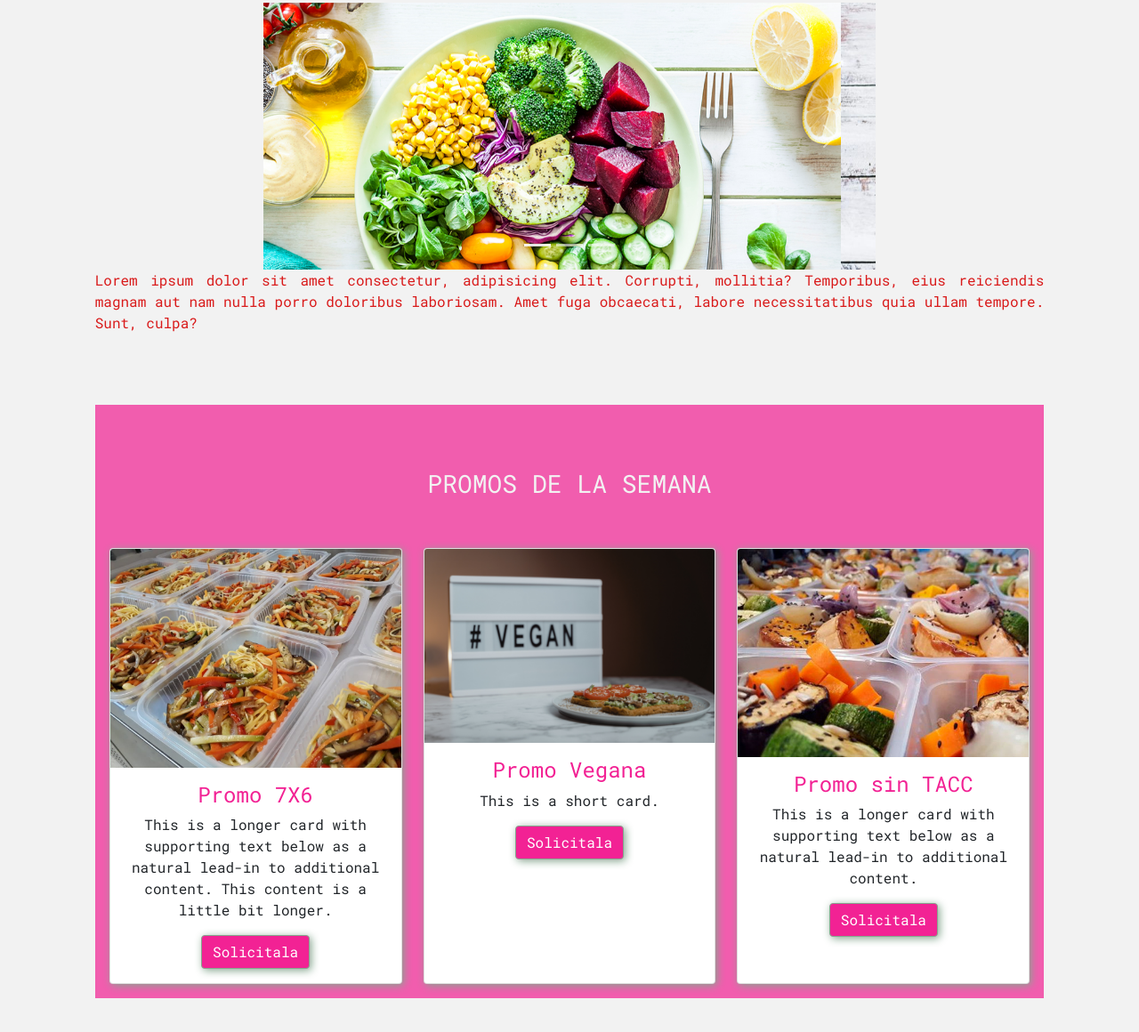
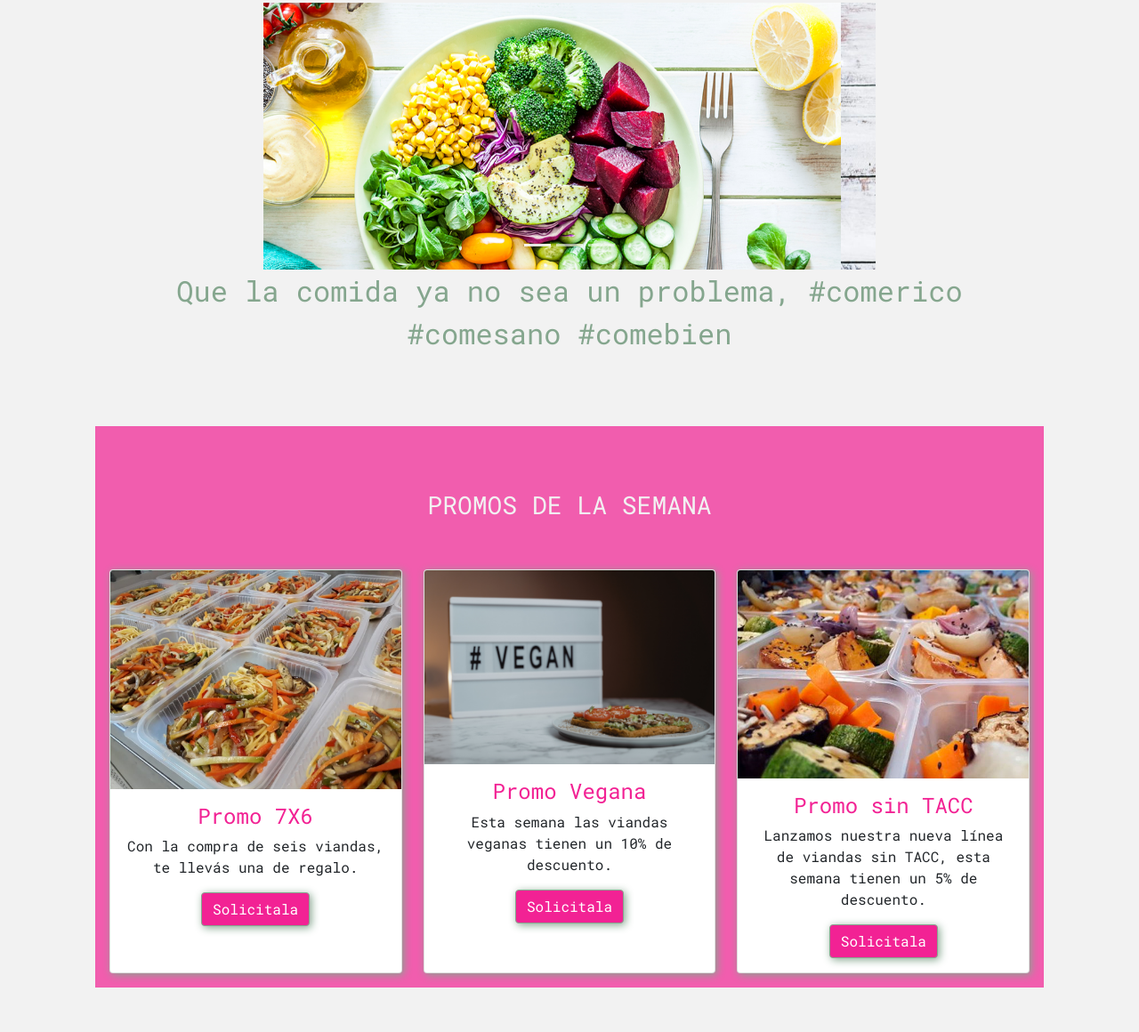
Before and after one commit to FefeAlvarez/proyecto-22900, a website: page index.html in a window 1280 px wide. Shown: the part 418-1578 px from the top of the page at 89% size. Drawn offline with nearby package versions, Linux system fonts and the light colour scheme; a web font is replaced by a local one.

Commit message:
se completan algunas secciones

```diff
--- a/index.html
+++ b/index.html
@@ -6,8 +6,10 @@
     <meta charset="UTF-8">
     <meta http-equiv="X-UA-Compatible" content="IE=edge">
     <meta name="viewport" content="width=device-width, initial-scale=1.0">
-    <meta name="keywords" content="vianda, alimentacion, salud, ejercicio, comida, sano, dieta, almuerzo, cena, nutricion, saludable">
-    <meta name="description" content="Es un emprendimiento dedicado a la alimentacion practica, organizada, saludable y, sobre todo, rica.">
+    <meta name="keywords"
+        content="vianda, alimentacion, salud, ejercicio, comida, sano, dieta, almuerzo, cena, nutricion, saludable">
+    <meta name="description"
+        content="Es un emprendimiento dedicado a la alimentacion practica, organizada, saludable y, sobre todo, rica.">
     <!--fuentes-->
     <link rel="preconnect" href="https://fonts.googleapis.com">
     <link rel="preconnect" href="https://fonts.gstatic.com" crossorigin>
@@ -44,7 +46,8 @@
 
         <nav class="navbar navbar-expand-lg navbar-dark bg-dark">
             <div class="navbar__container container-fluid">
-                <a class="navbar__logo navbar-brand mlef-1" href="index.html"><img src="imagenes/undraw_Chef_cu0r.svg" alt="logotipo"></a>
+                <a class="navbar__logo navbar-brand mlef-1" href="index.html"><img src="imagenes/undraw_Chef_cu0r.svg"
+                        alt="logotipo"></a>
                 <button class="navbar-toggler" type="button" data-bs-toggle="collapse"
                     data-bs-target="#navbarNavDropdown" aria-controls="navbarNavDropdown" aria-expanded="false"
                     aria-label="Toggle navigation">
@@ -147,11 +150,7 @@
             </div>
 
             <div class="carrousel__description">
-                <p class="carrousel__parrafo">Lorem ipsum dolor sit amet consectetur, adipisicing elit. Corrupti,
-                    mollitia?
-                    Temporibus, eius reiciendis magnam aut nam nulla porro doloribus laboriosam. Amet fuga obcaecati,
-                    labore
-                    necessitatibus quia ullam tempore. Sunt, culpa?
+                <p class="carrousel__parrafo">Que la comida ya no sea un problema, #comerico #comesano #comebien
                 </p>
             </div>
         </section>
@@ -166,9 +165,7 @@
                         <img src="imagenes/variasviandas.jpg" class="card__img card-img-top" alt="...">
                         <div class="card-body text-center">
                             <h4 class="card__title card-title">Promo 7X6</h4>
-                            <p class="card__text card-text">This is a longer card with supporting text below as a
-                                natural lead-in
-                                to additional content. This content is a little bit longer.</p>
+                            <p class="card__text card-text">Con la compra de seis viandas, te llevás una de regalo.</p>
                             <a href="contactanos.html " class="card__boton btn btn-primary">Solicitala</a>
                         </div>
                     </div>
@@ -178,7 +175,7 @@
                         <img src="imagenes/vegan-pic.jpg" class="card__img card-img-top" alt="...">
                         <div class="card-body text-center">
                             <h4 class="card__title card-title">Promo Vegana</h4>
-                            <p class=" card__text card-text">This is a short card.</p>
+                            <p class=" card__text card-text">Esta semana las viandas veganas tienen un 10% de descuento.</p>
                             <a href="contactanos.html " class="card__boton btn btn-primary">Solicitala</a>
                         </div>
                     </div>
@@ -188,9 +185,7 @@
                         <img src="imagenes/viandassintacc.jpg" class="card__img card-img-top" alt="...">
                         <div class="card-body text-center">
                             <h4 class="card__title card-title">Promo sin TACC</h4>
-                            <p class="card__text card-text">This is a longer card with supporting text below as a
-                                natural lead-in
-                                to additional content.
+                            <p class="card__text card-text">Lanzamos nuestra nueva línea de viandas sin TACC, esta semana tienen un 5% de descuento.
                             </p>
                             <a href="contactanos.html " class="card__boton btn btn-primary">Solicitala</a>
                         </div>
--- a/scss/_mediaQueries.scss
+++ b/scss/_mediaQueries.scss
@@ -1,3 +1,5 @@
+//  media querys  //
+
 @media (max-width:768px) {
 
     header {
--- a/scss/_seccionContactanos.scss
+++ b/scss/_seccionContactanos.scss
@@ -1,4 +1,5 @@
 /* estilos de la seccion CONTACTANOS html  */
+
 .formulario__label {
     font-family: $tipografia-principal;
     color: $color-secundario;
--- a/scss/_seccionIndex.scss
+++ b/scss/_seccionIndex.scss
@@ -18,7 +18,11 @@
     object-fit: fill;
 }
 
-
+.carrousel__parrafo {
+    color: $color-alternativo2;
+    text-align: center;
+    font-size: 2em;
+}
 
 /* seccion promos */
 
--- a/scss/_seccionQuienesSomos.scss
+++ b/scss/_seccionQuienesSomos.scss
@@ -14,5 +14,7 @@
     }
     p {
         color: $color-primario;
+        text-align: justify;
+        padding: 1em;
     }
 }
```
Also changed, not shown: contactanos.html (+6 -3 lines), otros_productos.html (+6 -3 lines), packs.html (+10 -4 lines), quienes_somos.html (+12 -9 lines), css/styles.css, imagenes/undraw_cooking_lyxy.svg (deleted), imagenes/undraw_eating_together_tjhx.svg (deleted).
